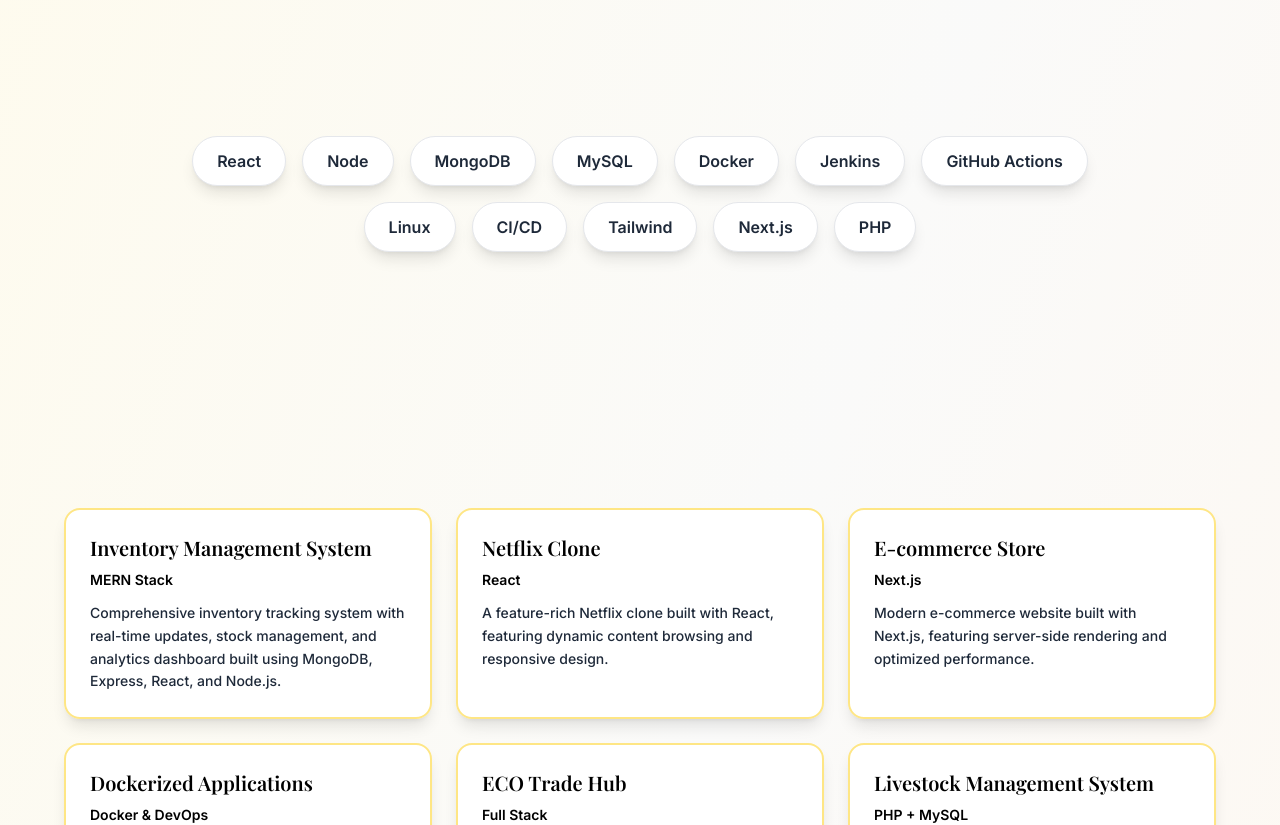
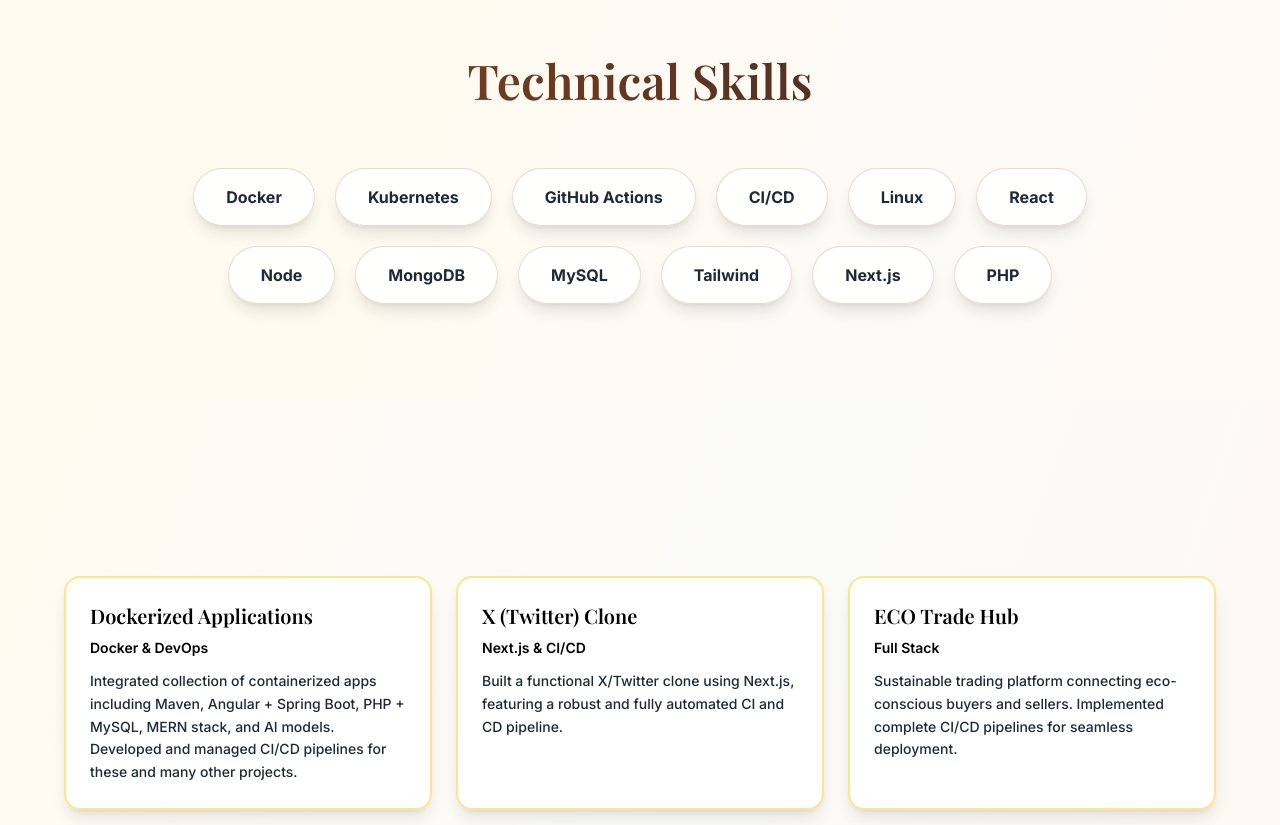
Before and after one commit to ayesha-azad/portfolio, a React (Vite) app: page / in a window 1280 px wide. Shown: the part 840-1665 px from the top of the page. Built offline with nearby package versions, Linux system fonts and the light colour scheme.

Commit message:
Making changes

```diff
--- a/src/components/DevOps.jsx
+++ b/src/components/DevOps.jsx
@@ -2,7 +2,7 @@ import { motion } from "framer-motion";
 
 const devopsSkills = [
   { name: "Docker", icon: "🐳" },
-  { name: "Jenkins", icon: "🔧" },
+  { name: "Kubernetes", icon: "☸️" },
   { name: "GitHub Actions", icon: "⚙️" },
   { name: "CI/CD Pipelines", icon: "🔄" },
   { name: "Linux Servers", icon: "🖥️" },
--- a/src/components/Footer.jsx
+++ b/src/components/Footer.jsx
@@ -39,7 +39,7 @@ export default function Footer() {
               Ayesha.dev
             </h3>
             <p className="text-gray-700 dark:text-gray-300 text-sm leading-relaxed">
-              Full-stack developer passionate about creating beautiful web experiences and exploring DevOps technologies.
+              DevOps Engineer & Full-stack Developer passionate about creating beautiful web experiences and exploring DevOps technologies.
             </p>
           </motion.div>
 
--- a/src/components/Hero.jsx
+++ b/src/components/Hero.jsx
@@ -52,7 +52,7 @@ export default function Hero() {
           className="text-xl md:text-2xl mb-8 text-white font-medium"
           style={{ textShadow: '1px 2px 4px rgba(0,0,0,0.8)' }}
         >
-          Full Stack Developer & DevOps Engineer
+          DevOps Engineer & Full Stack Developer
         </motion.p>
 
         <motion.div variants={itemVariants} className="space-x-4">
--- a/src/components/Projects.jsx
+++ b/src/components/Projects.jsx
@@ -1,6 +1,21 @@
 import { motion } from "framer-motion";
 
 const projects = [
+  {
+    title: "Dockerized Applications",
+    tech: "Docker & DevOps",
+    description: "Integrated collection of containerized apps including Maven, Angular + Spring Boot, PHP + MySQL, MERN stack, and AI models. Developed and managed CI/CD pipelines for these and many other projects.",
+  },
+  {
+    title: "X (Twitter) Clone",
+    tech: "Next.js & CI/CD",
+    description: "Built a functional X/Twitter clone using Next.js, featuring a robust and fully automated CI and CD pipeline.",
+  },
+  {
+    title: "ECO Trade Hub",
+    tech: "Full Stack",
+    description: "Sustainable trading platform connecting eco-conscious buyers and sellers. Implemented complete CI/CD pipelines for seamless deployment.",
+  },
   {
     title: "Inventory Management System",
     tech: "MERN Stack",
@@ -15,16 +30,6 @@ const projects = [
     title: "E-commerce Store",
     tech: "Next.js",
     description: "Modern e-commerce website built with Next.js, featuring server-side rendering and optimized performance.",
-  },
-  {
-    title: "Dockerized Applications",
-    tech: "Docker & DevOps",
-    description: "Integrated collection of containerized apps including Maven, Angular + Spring Boot, PHP + MySQL, MERN stack, and AI models with CI/CD pipelines.",
-  },
-  {
-    title: "ECO Trade Hub",
-    tech: "Full Stack",
-    description: "Sustainable trading platform connecting eco-conscious buyers and sellers.",
   },
   {
     title: "Livestock Management System",
--- a/src/components/Skills.jsx
+++ b/src/components/Skills.jsx
@@ -1,26 +1,36 @@
 import { motion } from "framer-motion";
 
 const skills = [
+  "Docker",
+  "Kubernetes",
+  "GitHub Actions",
+  "CI/CD",
+  "Linux",
   "React",
   "Node",
   "MongoDB",
   "MySQL",
-  "Docker",
-  "Jenkins",
-  "GitHub Actions",
-  "Linux",
-  "CI/CD",
   "Tailwind",
   "Next.js",
   "PHP",
 ];
 
 export default function Skills() {
-  const skillVariants = {
-    hidden: { opacity: 0, scale: 0.8 },
+  const containerVariants = {
+    hidden: { opacity: 0 },
     visible: {
       opacity: 1,
-      scale: 1,
+      transition: {
+        staggerChildren: 0.1,
+      },
+    },
+  };
+
+  const itemVariants = {
+    hidden: { opacity: 0, y: 20 },
+    visible: {
+      opacity: 1,
+      y: 0,
       transition: {
         duration: 0.4,
       },
@@ -28,35 +38,38 @@ export default function Skills() {
   };
 
   return (
-    <section className="py-20 text-center px-4">
+    <section className="py-24 text-center px-4 bg-amber-50/30 dark:bg-gray-900/50">
+      <div className="max-w-4xl mx-auto">
         <motion.h2
           initial={{ opacity: 0, y: -20 }}
           whileInView={{ opacity: 1, y: 0 }}
           viewport={{ once: true }}
           transition={{ duration: 0.6 }}
-        className="text-4xl md:text-5xl font-bold mb-12 bg-gradient-to-r from-secondary to-primary bg-clip-text text-transparent"
+          className="text-4xl md:text-5xl font-bold mb-16 bg-gradient-to-r from-[#8B4513] to-[#3E2723] dark:from-amber-200 dark:to-orange-100 bg-clip-text text-transparent"
         >
-        Skills
+          Technical Skills
         </motion.h2>
+
         <motion.div
+          variants={containerVariants}
           initial="hidden"
           whileInView="visible"
           viewport={{ once: true, margin: "-50px" }}
-        transition={{ staggerChildren: 0.08 }}
-        className="flex flex-wrap justify-center gap-4 max-w-4xl mx-auto"
+          className="flex flex-wrap justify-center gap-5"
         >
-        {skills.map((s) => (
-          <motion.span
-            key={s}
-            variants={skillVariants}
-            whileHover={{ scale: 1.1, y: -5 }}
+          {skills.map((skill) => (
+            <motion.div
+              key={skill}
+              variants={itemVariants}
+              whileHover={{ scale: 1.05, y: -5 }}
               whileTap={{ scale: 0.95 }}
-            className="bg-white dark:bg-gray-800 px-6 py-3 rounded-full shadow-lg hover:shadow-xl border border-gray-200 dark:border-gray-700 font-semibold text-gray-800 dark:text-gray-200 cursor-pointer transition-all"
+              className="bg-white/90 dark:bg-gray-800/90 backdrop-blur-md px-8 py-4 rounded-full shadow-lg hover:shadow-xl border border-[#8B4513]/20 dark:border-amber-200/20 hover:border-[#8B4513]/50 dark:hover:border-amber-200/50 font-bold text-gray-800 dark:text-gray-100 cursor-pointer transition-all"
             >
-            {s}
-          </motion.span>
+              {skill}
+            </motion.div>
           ))}
         </motion.div>
+      </div>
     </section>
   );
 }
```
Lines whose indentation alone changed are shown as unchanged.
